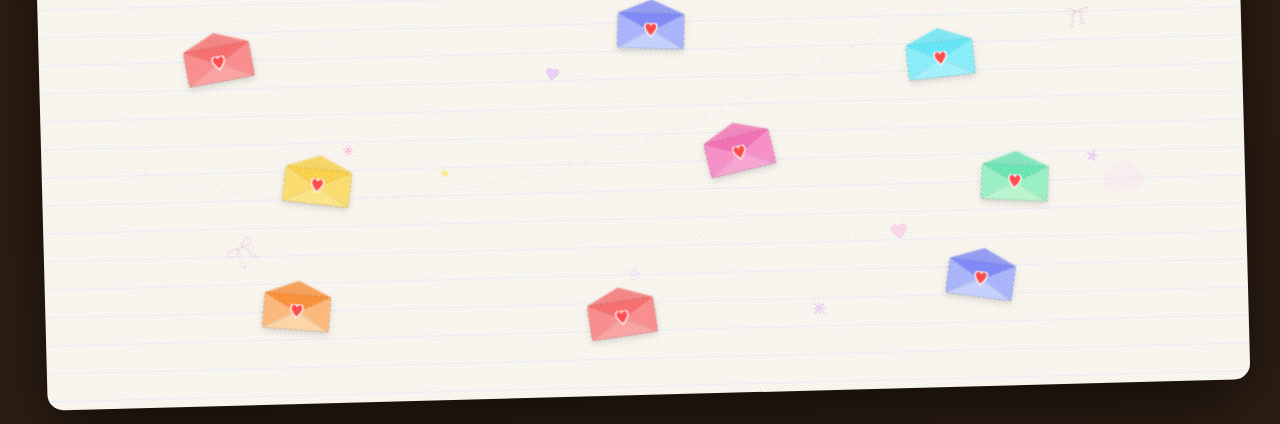
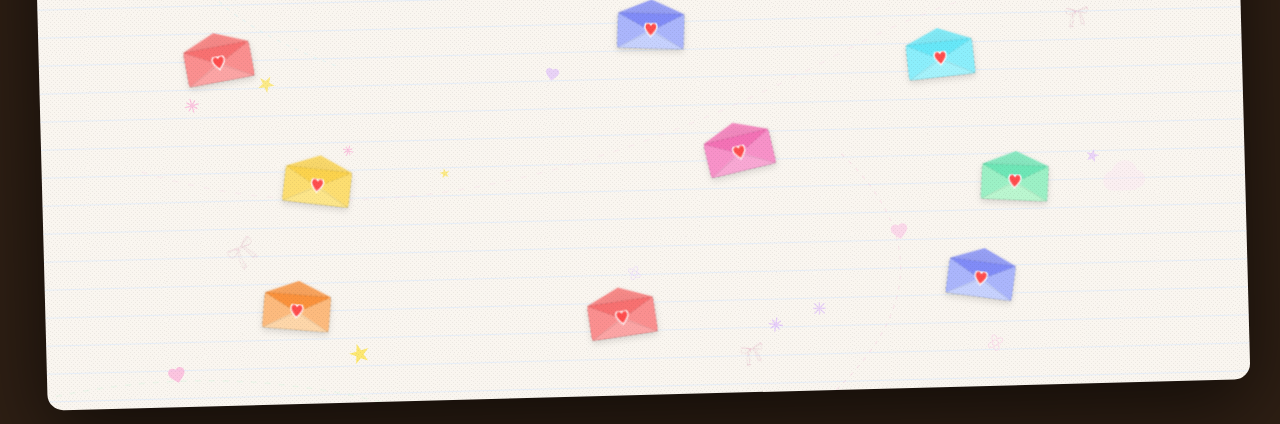
Before and after one commit to diyajojo/teachers-day, a Next.js app: page / in a window 1280 px wide. Both pictures are taken after a click on the button "Read the notes". Shown: the part 373-797 px from the top of the page. Built offline with nearby package versions, Linux system fonts and the light colour scheme.

Commit message:
feat: add decorative vector lines and SVG doodles to enhance visual layout in NotesSection

```diff
--- a/src/components/NotesSection.tsx
+++ b/src/components/NotesSection.tsx
@@ -95,10 +95,17 @@ export default function NotesSection({ onBack }: { onBack: () => void }) {
       </div>
 
       {/* ── Soft dotted paths ── */}
-      <svg className="absolute inset-0 w-full h-full pointer-events-none opacity-20" xmlns="http://www.w3.org/2000/svg">
+      <svg className="absolute inset-0 w-full h-full pointer-events-none opacity-20" xmlns="http://www.w3.org/2000/svg" preserveAspectRatio="none">
+        {/* Existing paths */}
         <path d="M -50 200 Q 250 350, 600 150 T 1200 300" fill="transparent" stroke="#d8b4fe" strokeWidth="1.5" strokeDasharray="6, 10" />
         <path d="M 100 500 Q 400 600, 800 400 T 1400 550" fill="transparent" stroke="#fbcfe8" strokeWidth="1.5" strokeDasharray="6, 10" />
         <path d="M 0 80 Q 300 -30, 700 120 T 1400 50" fill="transparent" stroke="#fbcfe8" strokeWidth="1.2" strokeDasharray="5, 12" />
+        {/* Winding vector lines between envelopes */}
+        <path d="M -100 750 Q 200 650, 500 800 T 1500 700" fill="transparent" stroke="#bbf7d0" strokeWidth="1.5" strokeDasharray="6, 8" />
+        <path d="M 1200 900 Q 800 1000, 500 850 T -100 950" fill="transparent" stroke="#fde68a" strokeWidth="1.5" strokeDasharray="5, 10" />
+        {/* Connective swoops */}
+        <path d="M 200 150 Q 50 300, 300 400" fill="transparent" stroke="#a5f3fc" strokeWidth="1.2" strokeDasharray="4, 6" />
+        <path d="M 800 500 Q 950 650, 700 800" fill="transparent" stroke="#f9a8d4" strokeWidth="1.2" strokeDasharray="4, 6" />
       </svg>
 
       {/* ── Decorative doodles ── */}
@@ -148,6 +155,14 @@ export default function NotesSection({ onBack }: { onBack: () => void }) {
       </svg>
 
       {/* Sparkles */}
+      {/* Newly added doodles for left gap */}
+      <svg className="absolute top-[58%] left-[12%] w-4 h-4 text-pink-300 opacity-60 rotate-[-15deg] pointer-events-none" viewBox="0 0 24 24" fill="none" stroke="currentColor" strokeWidth="2" strokeLinecap="round" strokeLinejoin="round">
+        <path d="M12 2v20M2 12h20M12 12m-6-6l12 12M6 18L18 6" />
+      </svg>
+      <svg className="absolute top-[55%] left-[18%] w-5 h-5 text-yellow-300 opacity-50 rotate-[30deg] pointer-events-none" viewBox="0 0 24 24" fill="currentColor">
+        <path d="M12 2l2.4 7.4H22l-6.2 4.5 2.4 7.4L12 17l-6.2 4.3 2.4-7.4L2 9.4h7.6z"/>
+      </svg>
+
       <svg className="absolute top-[25%] left-[65%] w-4 h-4 text-yellow-400 opacity-50 rotate-[-10deg] pointer-events-none" viewBox="0 0 24 24" fill="none" stroke="currentColor" strokeWidth="2" strokeLinecap="round" strokeLinejoin="round">
         <path d="M12 2v20M2 12h20M12 12m-6-6l12 12M6 18L18 6" />
       </svg>
@@ -166,6 +181,23 @@ export default function NotesSection({ onBack }: { onBack: () => void }) {
       {/* Bows */}
       <img src="/assets/bow.png" alt="bow doodle" className="absolute top-[48%] left-[85%] w-8 opacity-40 rotate-[15deg] pointer-events-none select-none drop-shadow-sm" />
       <img src="/assets/bow.png" alt="bow doodle" className="absolute bottom-[18%] left-[15%] w-10 opacity-30 rotate-[-20deg] pointer-events-none select-none drop-shadow-sm" />
+
+      {/* ── Additional Bottom Doodles ── */}
+      <svg className="absolute bottom-[5%] left-[25%] w-6 h-6 text-yellow-300 opacity-60 rotate-[-15deg] pointer-events-none" viewBox="0 0 24 24" fill="currentColor">
+        <path d="M12 2l2.4 7.4H22l-6.2 4.5 2.4 7.4L12 17l-6.2 4.3 2.4-7.4L2 9.4h7.6z"/>
+      </svg>
+      <svg className="absolute bottom-[4%] right-[20%] w-7 h-7 text-pink-200 opacity-50 rotate-[25deg] pointer-events-none" viewBox="0 0 100 100" fill="none" stroke="currentColor" strokeWidth="4">
+        <circle cx="50" cy="50" r="10" />
+        <path d="M50 35 C65 15, 80 30, 60 50 C80 65, 65 85, 50 65 C35 85, 20 65, 40 50 C20 30, 35 15, 50 35 Z" strokeLinejoin="round" />
+      </svg>
+      <svg className="absolute bottom-[8%] left-[60%] w-4 h-4 text-purple-300 opacity-60 rotate-[10deg] pointer-events-none" viewBox="0 0 24 24" fill="none" stroke="currentColor" strokeWidth="2" strokeLinecap="round" strokeLinejoin="round">
+        <path d="M12 2v20M2 12h20M12 12m-6-6l12 12M6 18L18 6" />
+      </svg>
+      <svg className="absolute bottom-[3%] left-[10%] w-5 h-5 text-pink-300 opacity-60 rotate-[-12deg] pointer-events-none" viewBox="0 0 24 24" fill="currentColor">
+        <path d="M12 21.35l-1.45-1.32C5.4 15.36 2 12.28 2 8.5 2 5.42 4.42 3 7.5 3c1.74 0 3.41.81 4.5 2.09C13.09 3.81 14.76 3 16.5 3 19.58 3 22 5.42 22 8.5c0 3.78-3.4 6.86-8.55 11.54L12 21.35z"/>
+      </svg>
+      <img src="/assets/bow.png" alt="bow doodle" className="absolute bottom-[3%] right-[40%] w-8 opacity-40 rotate-[5deg] pointer-events-none select-none drop-shadow-sm" />
+
 
 
       {/* Scattered envelopes */}
```
